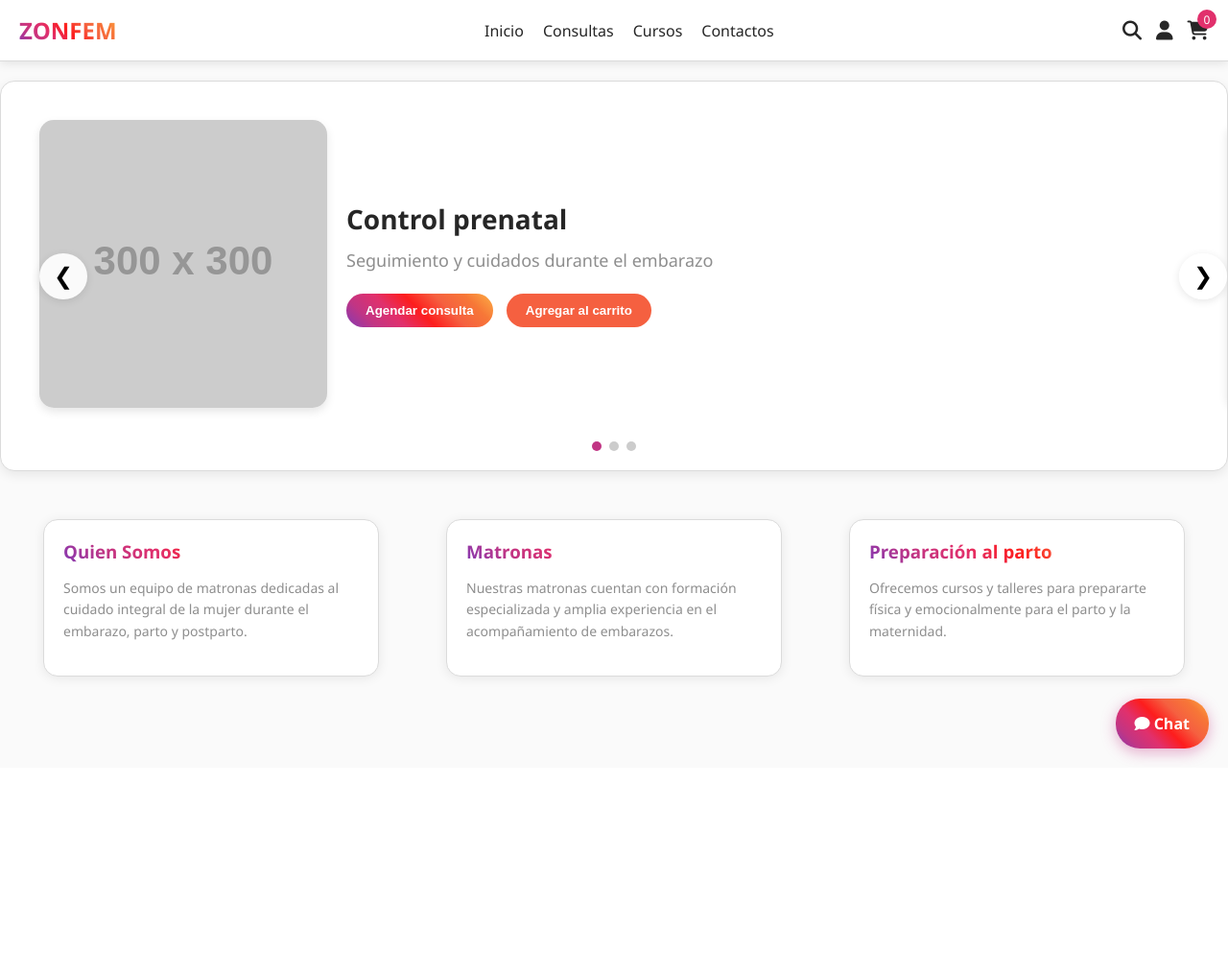
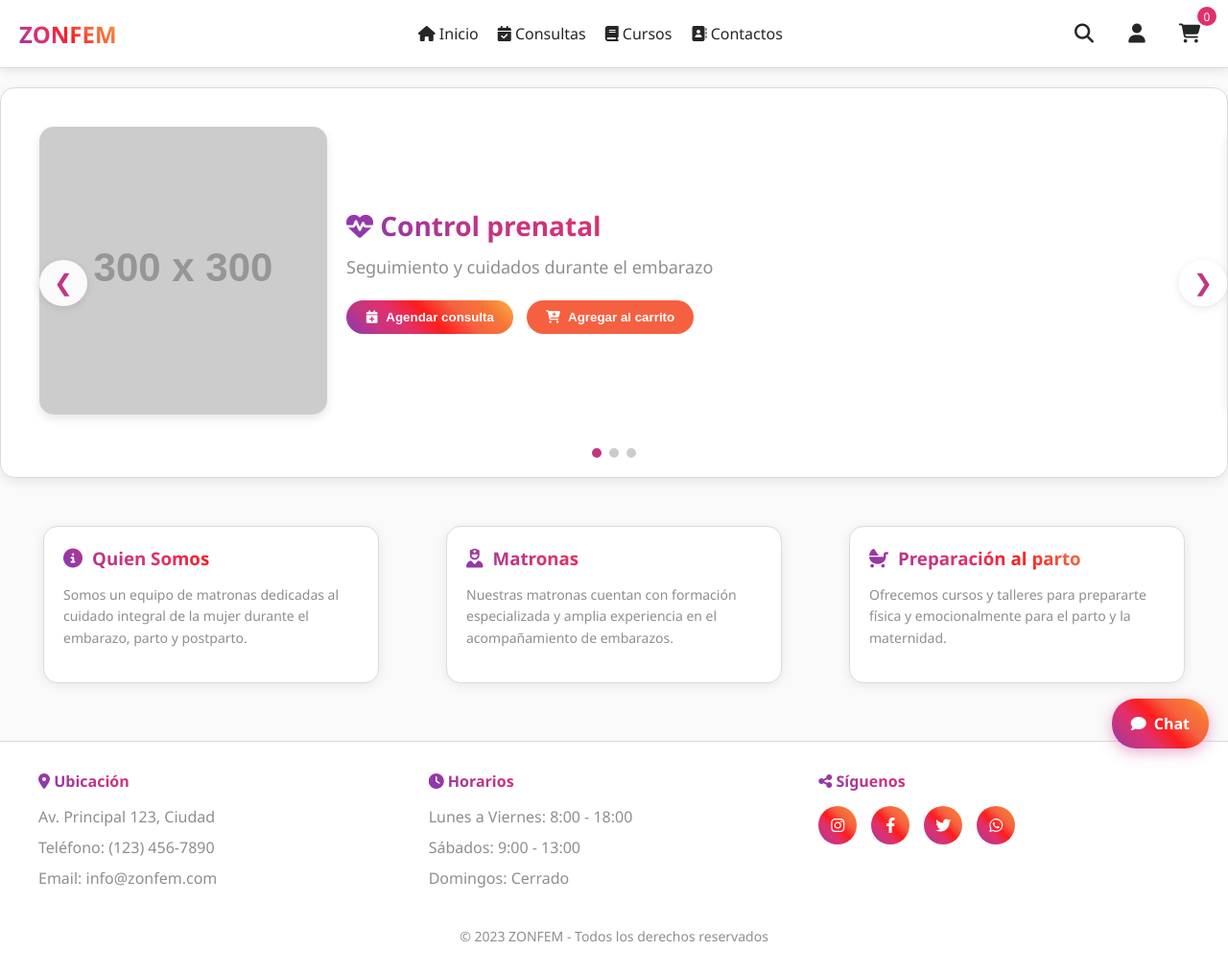
Before and after one commit to Trippxzz/ZoneFem, a Django app: template ZoneApp/templates/index.html in a window 1280 px wide. Shown: the whole page at 96% size. Before the commit the page ends 794 px from the top, so only its background shows below. Run offline with Django 5.2, Linux system fonts and the light colour scheme; the template is opened without the code that fills it, so the values that code supplies are empty; grey boxes labelled with a size stand in for pictures from a placeholder-image service; some libraries are stand-ins or nearby versions.

Commit message:
index.html

```diff
--- a/ZoneApp/templates/index.html
+++ b/ZoneApp/templates/index.html
@@ -12,6 +12,7 @@
       --instagram-pink: #C13584;
       --instagram-red: #E1306C;
       --instagram-orange: #F56040;
+      --instagram-yellow: #FCAF45;
       --light-bg: #fafafa;
       --card-bg: #ffffff;
       --text-dark: #262626;
@@ -66,10 +67,26 @@
       color: var(--text-dark);
       font-weight: 500;
       transition: color 0.3s;
+      position: relative;
     }
 
     nav ul li a:hover {
       color: var(--instagram-pink);
+    }
+
+    nav ul li a::after {
+      content: '';
+      position: absolute;
+      width: 0;
+      height: 2px;
+      bottom: -5px;
+      left: 0;
+      background: var(--instagram-gradient);
+      transition: width 0.3s;
+    }
+
+    nav ul li a:hover::after {
+      width: 100%;
     }
 
     .header-icons {
@@ -82,12 +99,21 @@
       font-size: 20px;
       cursor: pointer;
       color: var(--text-dark);
-      transition: color 0.3s;
+      transition: all 0.3s;
       position: relative;
+      width: 40px;
+      height: 40px;
+      display: flex;
+      align-items: center;
+      justify-content: center;
+      border-radius: 50%;
     }
 
     .icon:hover {
-      color: var(--instagram-pink);
+      background: var(--instagram-gradient);
+      color: white;
+      transform: translateY(-2px);
+      box-shadow: 0 4px 8px rgba(195, 53, 132, 0.3);
     }
 
     /* Carrusel */
@@ -132,6 +158,10 @@
       font-size: 28px;
       color: var(--text-dark);
       margin-bottom: 10px;
+      background: var(--instagram-gradient);
+      -webkit-background-clip: text;
+      background-clip: text;
+      color: transparent;
     }
 
     .carousel-text p {
@@ -148,6 +178,9 @@
       cursor: pointer;
       font-weight: bold;
       transition: all 0.3s;
+      display: inline-flex;
+      align-items: center;
+      gap: 8px;
     }
 
     .btn-primary {
@@ -190,10 +223,12 @@
       cursor: pointer;
       transition: background 0.3s;
       box-shadow: 0 2px 8px rgba(0,0,0,0.1);
+      color: var(--instagram-pink);
     }
 
     .carousel-arrow:hover {
       background: rgba(255,255,255,1);
+      color: var(--instagram-purple);
     }
 
     .carousel-dots {
@@ -233,6 +268,11 @@
       flex: 1 1 300px;
       max-width: 350px;
       border: 1px solid var(--border-color);
+      transition: transform 0.3s;
+    }
+
+    .section:hover {
+      transform: translateY(-5px);
     }
 
     .section h3 {
@@ -241,6 +281,13 @@
       background-clip: text;
       color: transparent;
       margin-bottom: 15px;
+      display: flex;
+      align-items: center;
+      gap: 10px;
+    }
+
+    .section h3 i {
+      font-size: 20px;
     }
 
     .section p {
@@ -264,6 +311,9 @@
       box-shadow: 0 4px 15px rgba(195, 53, 132, 0.4);
       z-index: 1000;
       transition: transform 0.3s;
+      display: flex;
+      align-items: center;
+      gap: 8px;
     }
 
     .chat-button:hover {
@@ -346,6 +396,11 @@
       font-size: 20px;
       cursor: pointer;
       color: var(--text-light);
+      transition: color 0.3s;
+    }
+
+    .btn-close:hover {
+      color: var(--instagram-red);
     }
 
     /* Carrito mejorado */
@@ -395,6 +450,11 @@
       color: var(--instagram-red);
       cursor: pointer;
       font-size: 16px;
+      transition: transform 0.2s;
+    }
+
+    .cart-item-remove:hover {
+      transform: scale(1.2);
     }
 
     .cart-total {
@@ -404,6 +464,71 @@
       display: flex;
       justify-content: space-between;
       font-weight: bold;
+    }
+
+    /* Footer */
+    footer {
+      background: var(--card-bg);
+      padding: 30px 20px;
+      margin-top: 30px;
+      border-top: 1px solid var(--border-color);
+      text-align: center;
+    }
+
+    .footer-content {
+      max-width: 1200px;
+      margin: 0 auto;
+      display: flex;
+      flex-wrap: wrap;
+      justify-content: space-between;
+      gap: 20px;
+    }
+
+    .footer-section {
+      flex: 1 1 250px;
+      text-align: left;
+    }
+
+    .footer-section h4 {
+      margin-bottom: 15px;
+      background: var(--instagram-gradient);
+      -webkit-background-clip: text;
+      background-clip: text;
+      color: transparent;
+    }
+
+    .footer-section p {
+      color: var(--text-light);
+      margin-bottom: 10px;
+    }
+
+    .social-icons {
+      display: flex;
+      gap: 15px;
+      margin-top: 15px;
+    }
+
+    .social-icon {
+      width: 40px;
+      height: 40px;
+      border-radius: 50%;
+      background: var(--instagram-gradient);
+      color: white;
+      display: flex;
+      align-items: center;
+      justify-content: center;
+      text-decoration: none;
+      transition: transform 0.3s;
+    }
+
+    .social-icon:hover {
+      transform: translateY(-3px);
+    }
+
+    .copyright {
+      margin-top: 30px;
+      color: var(--text-light);
+      font-size: 14px;
     }
 
     @media (max-width: 768px) {
@@ -420,6 +545,16 @@
       nav ul {
         display: none;
       }
+
+      .header-icons {
+        gap: 10px;
+      }
+
+      .icon {
+        width: 35px;
+        height: 35px;
+        font-size: 16px;
+      }
     }
   </style>
 </head>
@@ -430,10 +565,10 @@
     <div class="logo">ZONFEM</div>
     <nav>
       <ul>
-        <li><a href="#">Inicio</a></li>
-        <li><a href="#">Consultas</a></li>
-        <li><a href="#">Cursos</a></li>
-        <li><a href="#">Contactos</a></li>
+        <li><a href="#"><i class="fas fa-home"></i> Inicio</a></li>
+        <li><a href="#"><i class="fas fa-calendar-check"></i> Consultas</a></li>
+        <li><a href="#"><i class="fas fa-book"></i> Cursos</a></li>
+        <li><a href="#"><i class="fas fa-address-book"></i> Contactos</a></li>
       </ul>
     </nav>
     <div class="header-icons">
@@ -452,28 +587,28 @@
       <div class="carousel-item">
         <img src="https://placehold.co/300x300?text=Mujer+Embarazada" alt="Mujer embarazada" class="carousel-image">
         <div class="carousel-text">
-          <h2>Control prenatal</h2>
+          <h2><i class="fas fa-heartbeat"></i> Control prenatal</h2>
           <p>Seguimiento y cuidados durante el embarazo</p>
-          <button class="btn btn-primary" onclick="alert('¡Consulta agendada!')">Agendar consulta</button>
-          <button class="btn btn-cart" onclick="addToCart('Control prenatal', 120)">Agregar al carrito</button>
+          <button class="btn btn-primary" onclick="alert('¡Consulta agendada!')"><i class="fas fa-calendar-plus"></i> Agendar consulta</button>
+          <button class="btn btn-cart" onclick="addToCart('Control prenatal', 120)"><i class="fas fa-cart-plus"></i> Agregar al carrito</button>
         </div>
       </div>
       <div class="carousel-item">
         <img src="https://placehold.co/300x300?text=Matrona" alt="Matrona" class="carousel-image">
         <div class="carousel-text">
-          <h2>Atención especializada</h2>
+          <h2><i class="fas fa-user-md"></i> Atención especializada</h2>
           <p>Con nuestras matronas experimentadas</p>
-          <button class="btn btn-primary" onclick="alert('¡Consulta agendada!')">Agendar consulta</button>
-          <button class="btn btn-cart" onclick="addToCart('Atención especializada', 150)">Agregar al carrito</button>
+          <button class="btn btn-primary" onclick="alert('¡Consulta agendada!')"><i class="fas fa-calendar-plus"></i> Agendar consulta</button>
+          <button class="btn btn-cart" onclick="addToCart('Atención especializada', 150)"><i class="fas fa-cart-plus"></i> Agregar al carrito</button>
         </div>
       </div>
       <div class="carousel-item">
         <img src="https://placehold.co/300x300?text=Parto" alt="Preparación al parto" class="carousel-image">
         <div class="carousel-text">
-          <h2>Preparación al parto</h2>
+          <h2><i class="fas fa-baby"></i> Preparación al parto</h2>
           <p>Clases y talleres para tu proceso</p>
-          <button class="btn btn-primary" onclick="alert('¡Clase agendada!')">Agendar clase</button>
-          <button class="btn btn-cart" onclick="addToCart('Preparación al parto', 80)">Agregar al carrito</button>
+          <button class="btn btn-primary" onclick="alert('¡Clase agendada!')"><i class="fas fa-calendar-plus"></i> Agendar clase</button>
+          <button class="btn btn-cart" onclick="addToCart('Preparación al parto', 80)"><i class="fas fa-cart-plus"></i> Agregar al carrito</button>
         </div>
       </div>
     </div>
@@ -493,18 +628,48 @@
   <!-- Secciones inferiores -->
   <div class="sections">
     <div class="section">
-      <h3>Quien Somos</h3>
+      <h3><i class="fas fa-info-circle"></i> Quien Somos</h3>
       <p>Somos un equipo de matronas dedicadas al cuidado integral de la mujer durante el embarazo, parto y postparto.</p>
     </div>
     <div class="section">
-      <h3>Matronas</h3>
+      <h3><i class="fas fa-user-nurse"></i> Matronas</h3>
       <p>Nuestras matronas cuentan con formación especializada y amplia experiencia en el acompañamiento de embarazos.</p>
     </div>
     <div class="section">
-      <h3>Preparación al parto</h3>
+      <h3><i class="fas fa-baby-carriage"></i> Preparación al parto</h3>
       <p>Ofrecemos cursos y talleres para prepararte física y emocionalmente para el parto y la maternidad.</p>
     </div>
   </div>
+
+  <!-- Footer -->
+  <footer>
+    <div class="footer-content">
+      <div class="footer-section">
+        <h4><i class="fas fa-map-marker-alt"></i> Ubicación</h4>
+        <p>Av. Principal 123, Ciudad</p>
+        <p>Teléfono: (123) 456-7890</p>
+        <p>Email: info@zonfem.com</p>
+      </div>
+      <div class="footer-section">
+        <h4><i class="fas fa-clock"></i> Horarios</h4>
+        <p>Lunes a Viernes: 8:00 - 18:00</p>
+        <p>Sábados: 9:00 - 13:00</p>
+        <p>Domingos: Cerrado</p>
+      </div>
+      <div class="footer-section">
+        <h4><i class="fas fa-share-alt"></i> Síguenos</h4>
+        <div class="social-icons">
+          <a href="#" class="social-icon"><i class="fab fa-instagram"></i></a>
+          <a href="#" class="social-icon"><i class="fab fa-facebook-f"></i></a>
+          <a href="#" class="social-icon"><i class="fab fa-twitter"></i></a>
+          <a href="#" class="social-icon"><i class="fab fa-whatsapp"></i></a>
+        </div>
+      </div>
+    </div>
+    <div class="copyright">
+      &copy; 2023 ZONFEM - Todos los derechos reservados
+    </div>
+  </footer>
 
   <!-- Chat flotante -->
   <div class="chat-button" onclick="alert('¡Hola! ¿En qué podemos ayudarte?')">
@@ -515,7 +680,7 @@
   <div id="cartModal" class="modal">
     <div class="modal-content">
       <span class="btn-close" onclick="closeCart()">×</span>
-      <h2 class="modal-title">Carrito de Compras</h2>
+      <h2 class="modal-title"><i class="fas fa-shopping-cart"></i> Carrito de Compras</h2>
       <div id="cartItems">
         <p id="cartEmpty">Tu carrito está vacío.</p>
       </div>
@@ -523,7 +688,7 @@
         <span>Total:</span>
         <span id="cartTotal">$0</span>
       </div>
-      <button class="btn btn-primary" style="width: 100%; margin-top: 20px;" onclick="confirmPurchase()">Confirmar compra</button>
+      <button class="btn btn-primary" style="width: 100%; margin-top: 20px;" onclick="confirmPurchase()"><i class="fas fa-check"></i> Confirmar compra</button>
     </div>
   </div>
 
@@ -531,18 +696,18 @@
   <div id="loginModal" class="modal">
     <div class="modal-content">
       <span class="btn-close" onclick="closeModal('loginModal')">×</span>
-      <h2 class="modal-title">Iniciar Sesión</h2>
+      <h2 class="modal-title"><i class="fas fa-user"></i> Iniciar Sesión</h2>
       <div class="form-group">
-        <label>Correo:</label>
+        <label><i class="fas fa-envelope"></i> Correo:</label>
         <input type="email" placeholder="tu@email.com">
       </div>
       <div class="form-group">
-        <label>Contraseña:</label>
+        <label><i class="fas fa-lock"></i> Contraseña:</label>
         <input type="password" placeholder="••••••••">
       </div>
       <div class="form-actions">
         <button class="btn-link" onclick="alert('Redirigiendo a recuperar contraseña...')">Olvidé mi contraseña</button>
-        <button class="btn-primary" onclick="closeModal('loginModal'); alert('¡Bienvenido/a!')">Iniciar sesión</button>
+        <button class="btn-primary" onclick="closeModal('loginModal'); alert('¡Bienvenido/a!')"><i class="fas fa-sign-in-alt"></i> Iniciar sesión</button>
       </div>
     </div>
   </div>
@@ -550,9 +715,9 @@
   <div id="searchModal" class="modal">
     <div class="modal-content">
       <span class="btn-close" onclick="closeModal('searchModal')">×</span>
-      <h2 class="modal-title">Buscar</h2>
+      <h2 class="modal-title"><i class="fas fa-search"></i> Buscar</h2>
       <input type="text" placeholder="Escribe aquí..." style="width:100%; padding:10px; margin:10px 0;">
-      <button class="btn-primary" style="width:100%;" onclick="closeModal('searchModal'); alert('Buscando...')">Buscar</button>
+      <button class="btn-primary" style="width:100%;" onclick="closeModal('searchModal'); alert('Buscando...')"><i class="fas fa-search"></i> Buscar</button>
     </div>
   </div>
 
```
